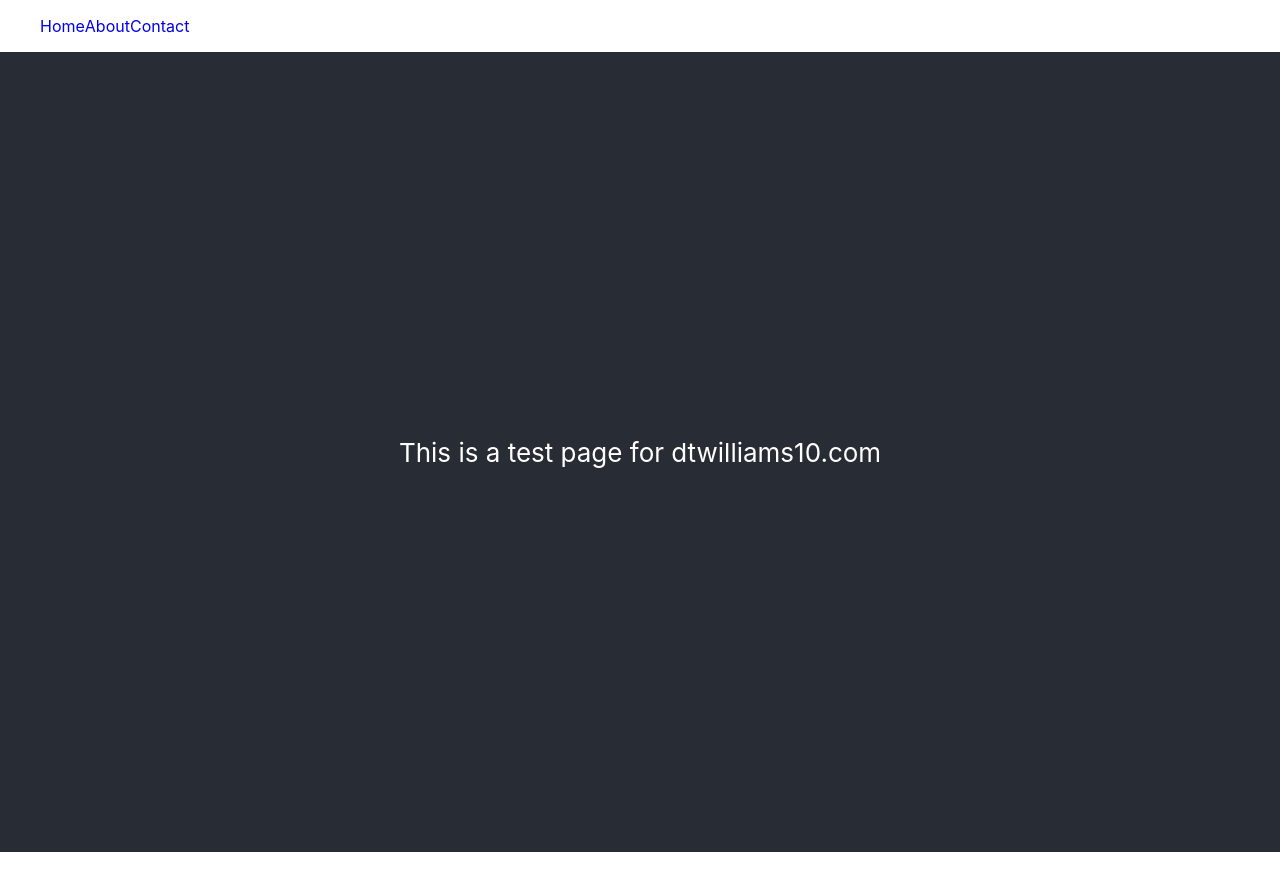
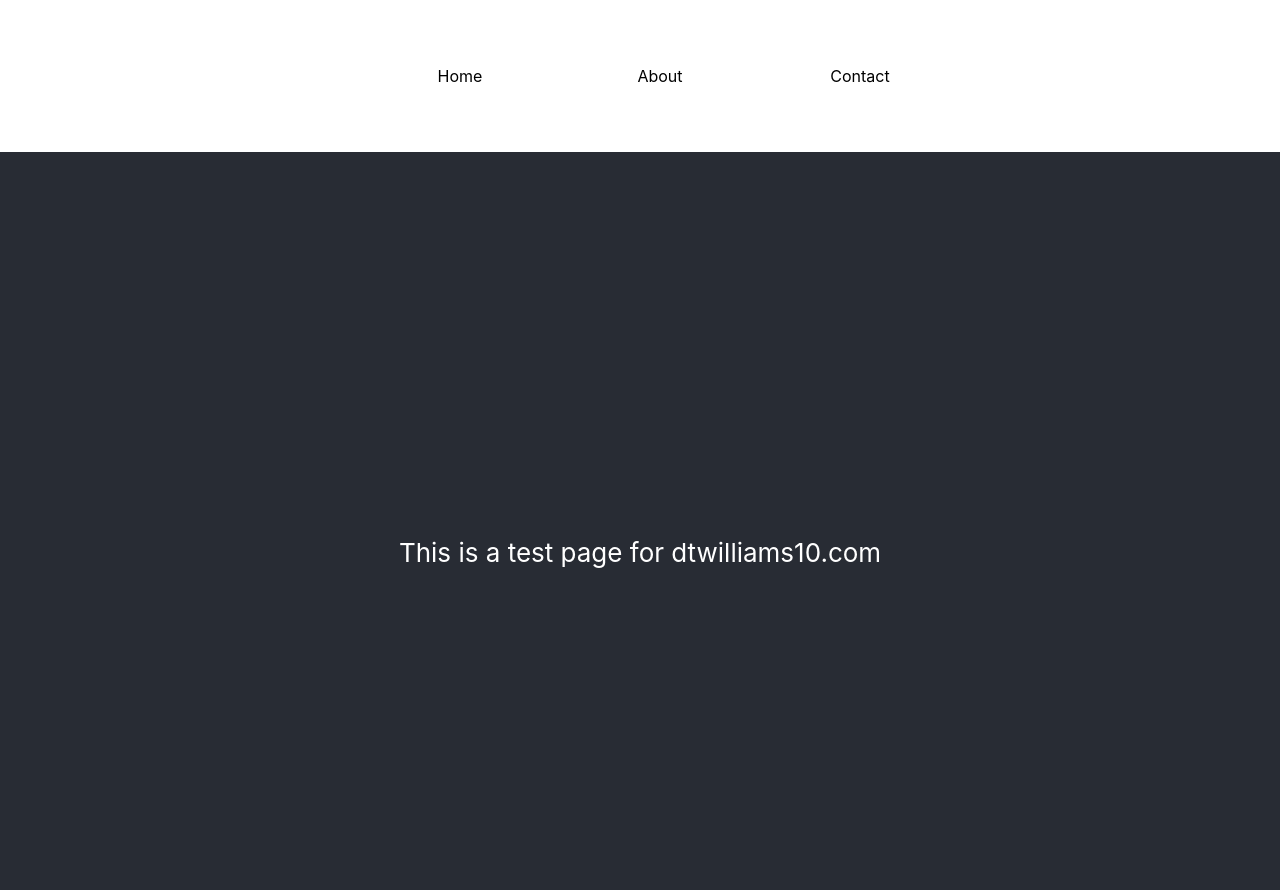
Before and after one commit to dtwilliams10/dtwilliams10.com, a React (Create React App) app: page / in a window 1280 px wide. Shown: the top 890 px of the page. Before the commit the page ends 852 px from the top, so only its background shows below. Built offline with nearby package versions, Linux system fonts and the light colour scheme; the HTML template or start-up script is replaced by a standard one.

Commit message:
Fixed navbar alignment. Need to pick background color

```diff
--- a/src/App.css
+++ b/src/App.css
@@ -21,17 +21,22 @@
 
 .navbar {
   display: flex;
+  justify-content: center;
 }
 
-.navbar > ul  {
+.navbar > li {
   width: 100px;
   margin: 50px;
   text-align: center;
   flex-direction: column;
+  color: black;
 }
 
 /*Removing the underline from all of the links.*/
-a, a.visited, a.hover, a.active { text-decoration: none;}
+a, a.visited, a.hover, a.active {
+  text-decoration: none;
+  color: black;
+}
 
 /*Removing bullet points from lists*/
 li {list-style: none;}
--- a/src/components/NavBar.tsx
+++ b/src/components/NavBar.tsx
@@ -3,15 +3,13 @@ import { Link } from 'react-router-dom';
 class NavBar extends Component {
     render() {
         return (
-            <div >
-                <nav >
+            <nav>
                 <ul className="navbar">
                     <li><Link to="/">Home</Link></li>
                     <li><Link to="/about">About</Link></li>
                     <li><Link to="/contact">Contact</Link></li>
                 </ul>
             </nav>
-            </div>
             );
     }
 }
```
Lines whose indentation alone changed are shown as unchanged.
